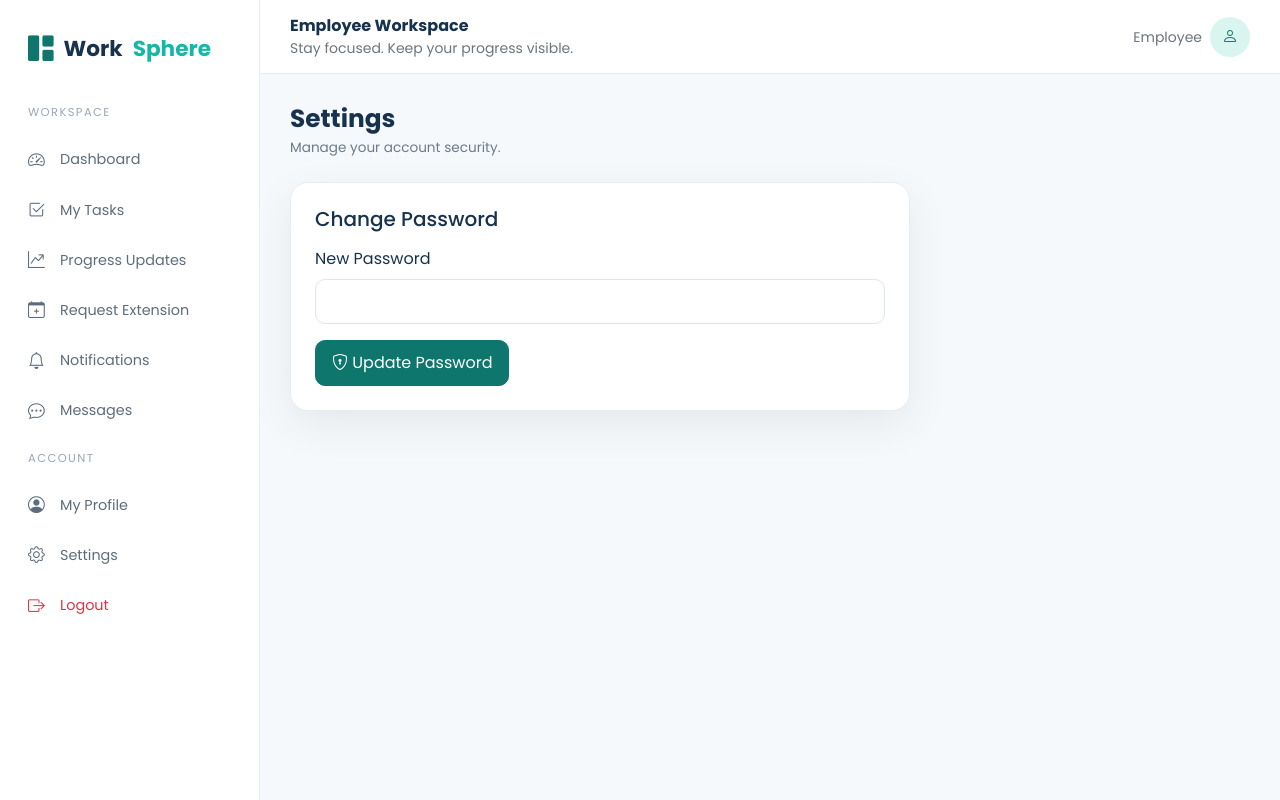
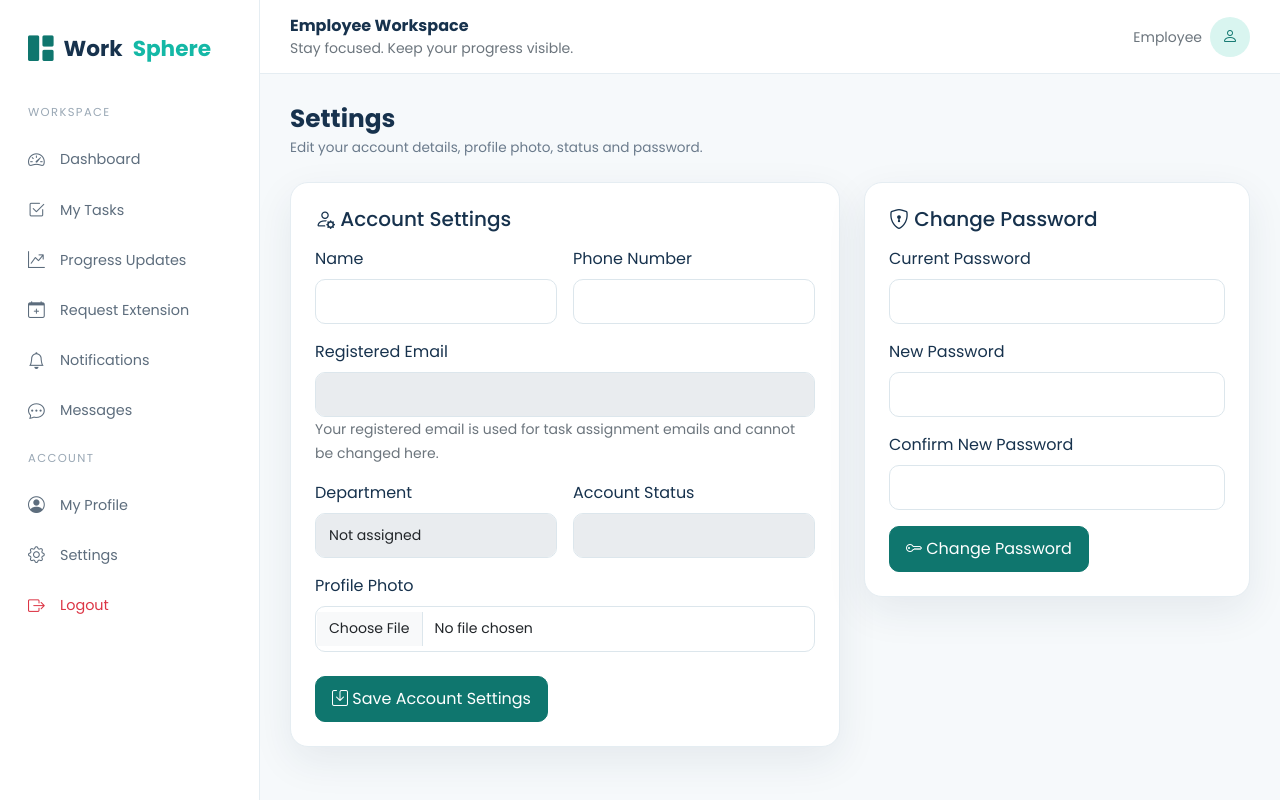
Before and after one commit to abhikrishnan447-dotcom/employee-management-system, a Django app: template work_management/work_manage/work_manage_app/templates/employee/settings.html in a window 1280 px wide. Run offline with Django 5.2, Linux system fonts and the light colour scheme; the template is opened without the code that fills it, so the values that code supplies are empty.

Commit message:
Add employee account and password settings

```diff
--- a/work_management/work_manage/work_manage_app/templates/employee/settings.html
+++ b/work_management/work_manage/work_manage_app/templates/employee/settings.html
@@ -1 +1,9 @@
-{% extends 'employee/base.html' %}{% block title %}Settings | WorkSphere{% endblock %}{% block content %}<div class="page-title mb-4"><h1>Settings</h1><p>Manage your account security.</p></div><div class="card-pro p-4" style="max-width:620px"><h5>Change Password</h5><form method="post" class="mt-3">{% csrf_token %}<label class="form-label">New Password</label><input class="form-control mb-3" type="password" name="new_password" minlength="8" required><button class="btn btn-primary"><i class="bi bi-shield-lock"></i> Update Password</button></form></div>{% endblock %}
+{% extends 'employee/base.html' %}
+{% block title %}Settings | WorkSphere{% endblock %}
+{% block content %}
+<div class="page-title mb-4"><h1>Settings</h1><p>Edit your account details, profile photo, status and password.</p></div>
+<div class="row g-4">
+<div class="col-lg-7"><div class="card-pro p-4"><h5><i class="bi bi-person-gear"></i> Account Settings</h5><form method="post" enctype="multipart/form-data" class="mt-3">{% csrf_token %}<input type="hidden" name="action" value="account"><div class="row g-3"><div class="col-md-6"><label class="form-label">Name</label><input class="form-control" name="name" value="{{ user.name }}" minlength="3" required></div><div class="col-md-6"><label class="form-label">Phone Number</label><input class="form-control" name="phone" value="{{ user.phone }}" maxlength="10" required></div><div class="col-12"><label class="form-label">Registered Email</label><input class="form-control" value="{{ user.email }}" disabled><small class="text-secondary">Your registered email is used for task assignment emails and cannot be changed here.</small></div><div class="col-md-6"><label class="form-label">Department</label><input class="form-control" value="{{ user.department.name|default:'Not assigned' }}" disabled></div><div class="col-md-6"><label class="form-label">Account Status</label><input class="form-control" value="{{ user.status }}" disabled></div><div class="col-12"><label class="form-label">Profile Photo</label><input class="form-control" type="file" name="profile_photo" accept=".jpg,.jpeg,.png"></div></div><button class="btn btn-primary mt-4"><i class="bi bi-save"></i> Save Account Settings</button></form></div></div>
+<div class="col-lg-5"><div class="card-pro p-4"><h5><i class="bi bi-shield-lock"></i> Change Password</h5><form method="post" class="mt-3">{% csrf_token %}<input type="hidden" name="action" value="password"><label class="form-label">Current Password</label><input class="form-control mb-3" type="password" name="current_password" required><label class="form-label">New Password</label><input class="form-control mb-3" type="password" name="new_password" minlength="8" required><label class="form-label">Confirm New Password</label><input class="form-control mb-3" type="password" name="confirm_password" minlength="8" required><button class="btn btn-primary"><i class="bi bi-key"></i> Change Password</button></form></div></div>
+</div>
+{% endblock %}
```
